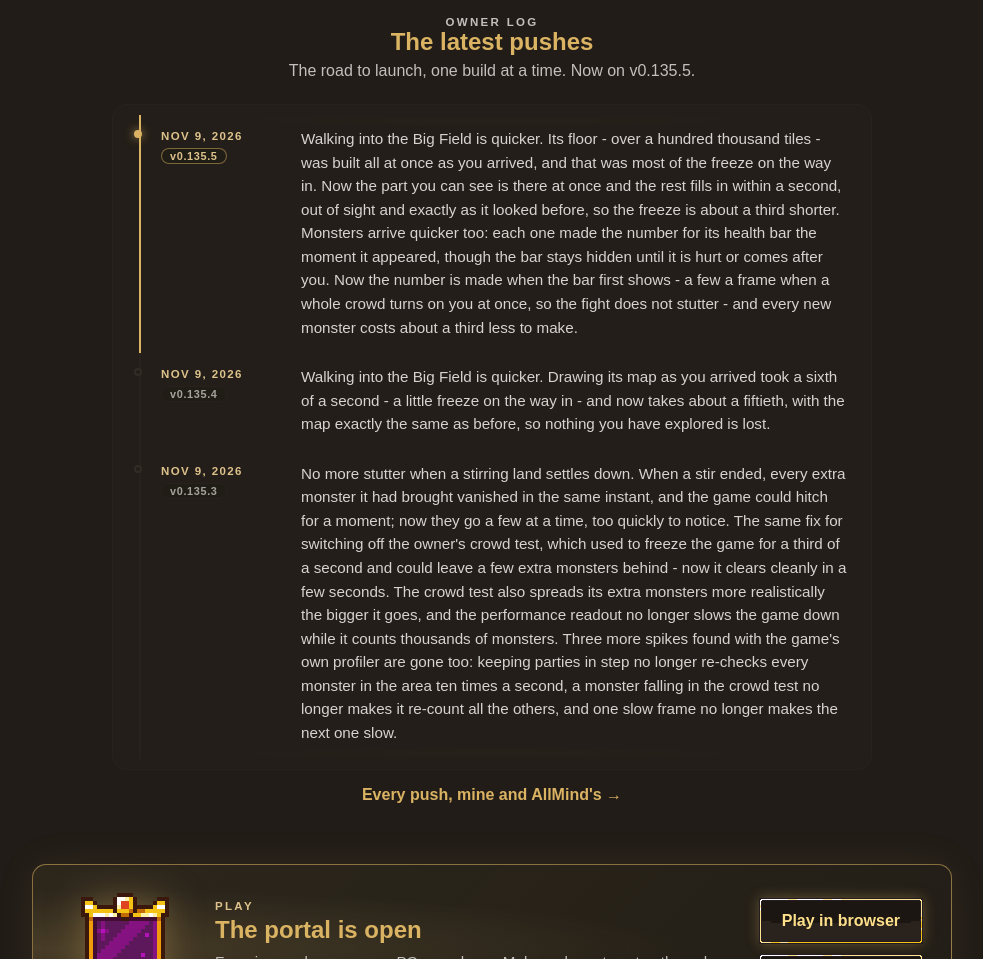
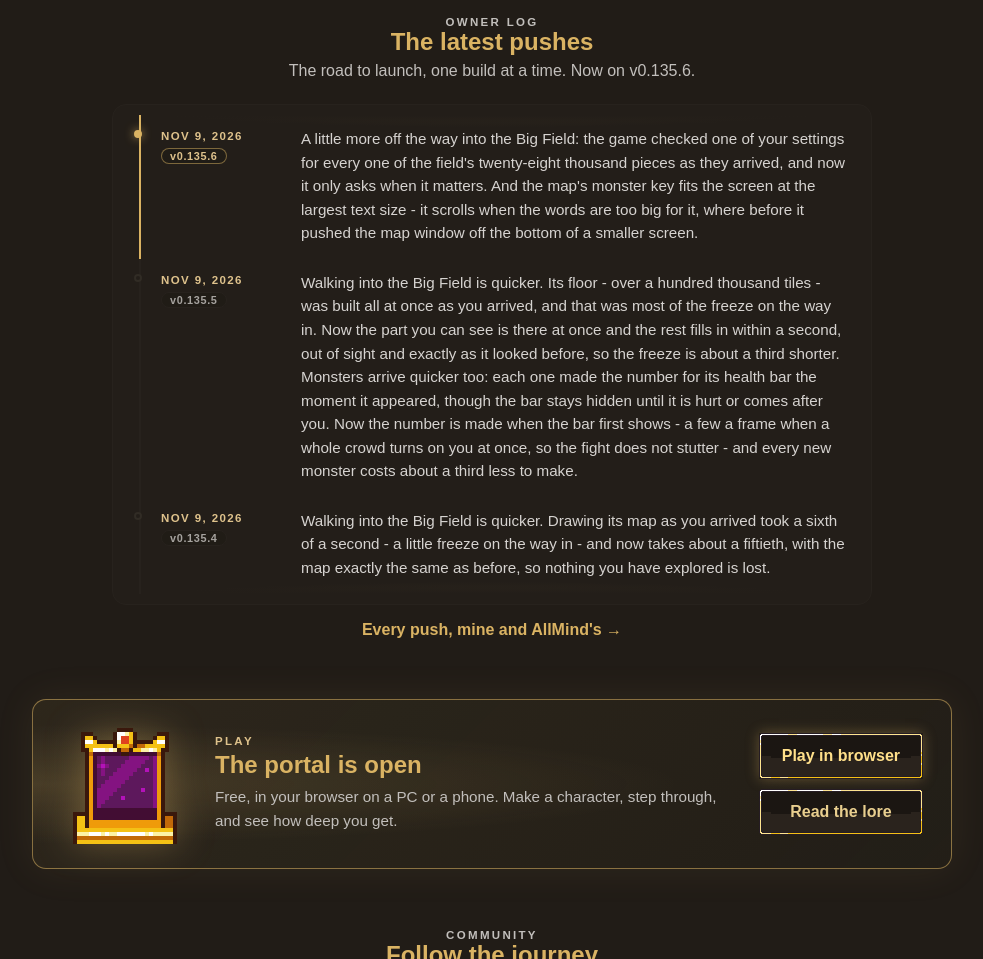
Before and after one commit to Tunacanman2EZ/elusion-site, a website: page index.html in a window 1280 px wide. Shown: the part 4480-5439 px from the top of the page, without its empty margins (148-1131 px from the left). Drawn offline with Linux system fonts and the light colour scheme; no server answers.

Commit message:
v0.135.6: a cheaper way in, and the map key fits
Co-Authored-By: Claude Opus 5.5 <noreply@anthropic.com>
Claude-Session: https://claude.ai/code/session_01CTtZ8FU726vHCSnXNVNBgX

```diff
--- a/index.html
+++ b/index.html
@@ -451,20 +451,20 @@
     <div class="section-head">
       <p class="eyebrow">Owner log</p>
       <h2>The latest pushes</h2>
-      <p>The road to launch, one build at a time. Now on v0.135.5.</p>
+      <p>The road to launch, one build at a time. Now on v0.135.6.</p>
     </div>
     <div class="updates updates-short">
       <div class="update-row latest">
+        <div class="update-when"><time datetime="2026-11-09">Nov 9, 2026</time><span class="update-version">v0.135.6</span></div>
+        <p>A little more off the way into the Big Field: the game checked one of your settings for every one of the field's twenty-eight thousand pieces as they arrived, and now it only asks when it matters. And the map's monster key fits the screen at the largest text size - it scrolls when the words are too big for it, where before it pushed the map window off the bottom of a smaller screen.</p>
+      </div>
+      <div class="update-row">
         <div class="update-when"><time datetime="2026-11-09">Nov 9, 2026</time><span class="update-version">v0.135.5</span></div>
         <p>Walking into the Big Field is quicker. Its floor - over a hundred thousand tiles - was built all at once as you arrived, and that was most of the freeze on the way in. Now the part you can see is there at once and the rest fills in within a second, out of sight and exactly as it looked before, so the freeze is about a third shorter. Monsters arrive quicker too: each one made the number for its health bar the moment it appeared, though the bar stays hidden until it is hurt or comes after you. Now the number is made when the bar first shows - a few a frame when a whole crowd turns on you at once, so the fight does not stutter - and every new monster costs about a third less to make.</p>
       </div>
       <div class="update-row">
         <div class="update-when"><time datetime="2026-11-09">Nov 9, 2026</time><span class="update-version">v0.135.4</span></div>
         <p>Walking into the Big Field is quicker. Drawing its map as you arrived took a sixth of a second - a little freeze on the way in - and now takes about a fiftieth, with the map exactly the same as before, so nothing you have explored is lost.</p>
-      </div>
-      <div class="update-row">
-        <div class="update-when"><time datetime="2026-11-09">Nov 9, 2026</time><span class="update-version">v0.135.3</span></div>
-        <p>No more stutter when a stirring land settles down. When a stir ended, every extra monster it had brought vanished in the same instant, and the game could hitch for a moment; now they go a few at a time, too quickly to notice. The same fix for switching off the owner's crowd test, which used to freeze the game for a third of a second and could leave a few extra monsters behind - now it clears cleanly in a few seconds. The crowd test also spreads its extra monsters more realistically the bigger it goes, and the performance readout no longer slows the game down while it counts thousands of monsters. Three more spikes found with the game's own profiler are gone too: keeping parties in step no longer re-checks every monster in the area ten times a second, a monster falling in the crowd test no longer makes it re-count all the others, and one slow frame no longer makes the next one slow.</p>
       </div>
     </div>
     <p class="updates-more"><a href="updates.html">Every push, mine and AllMind's&nbsp;&rarr;</a></p>
```
Also changed, not shown: updates.html (+5 -1 lines).
